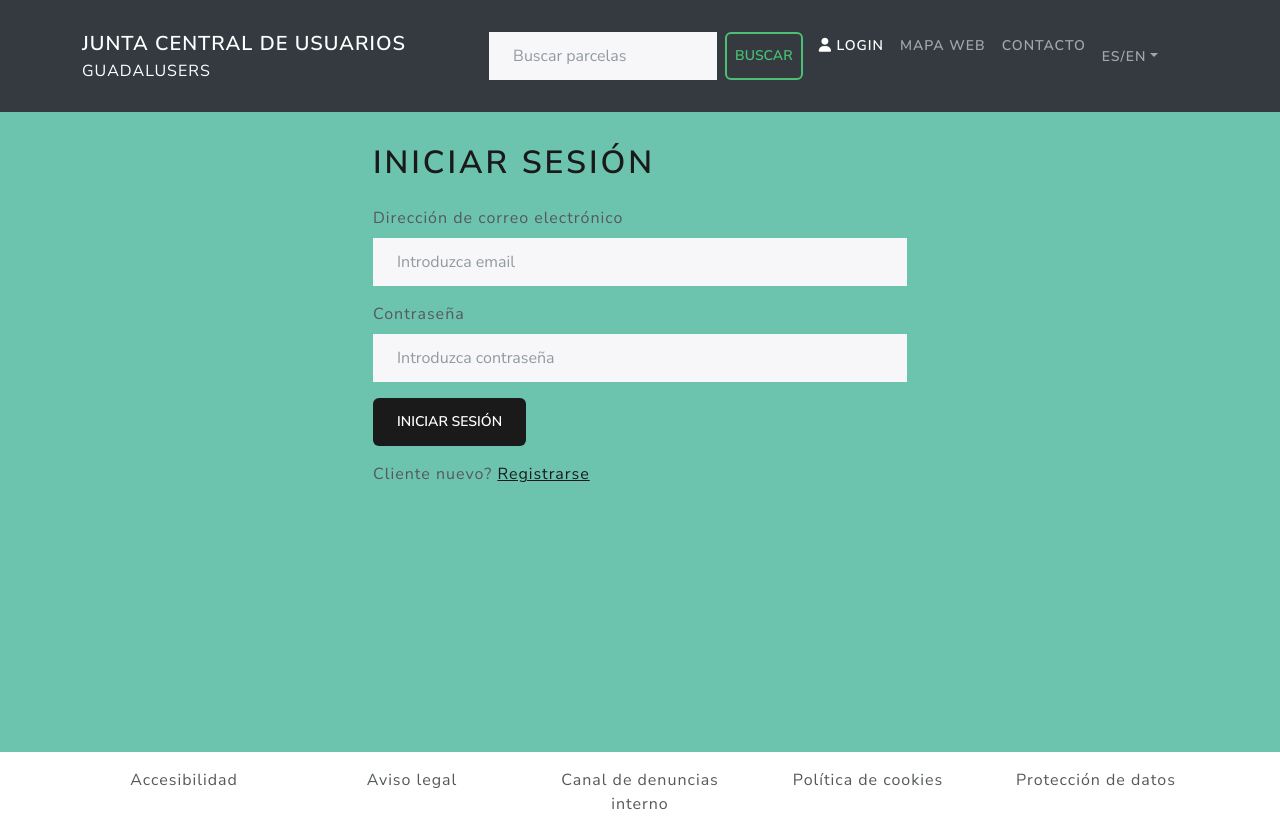
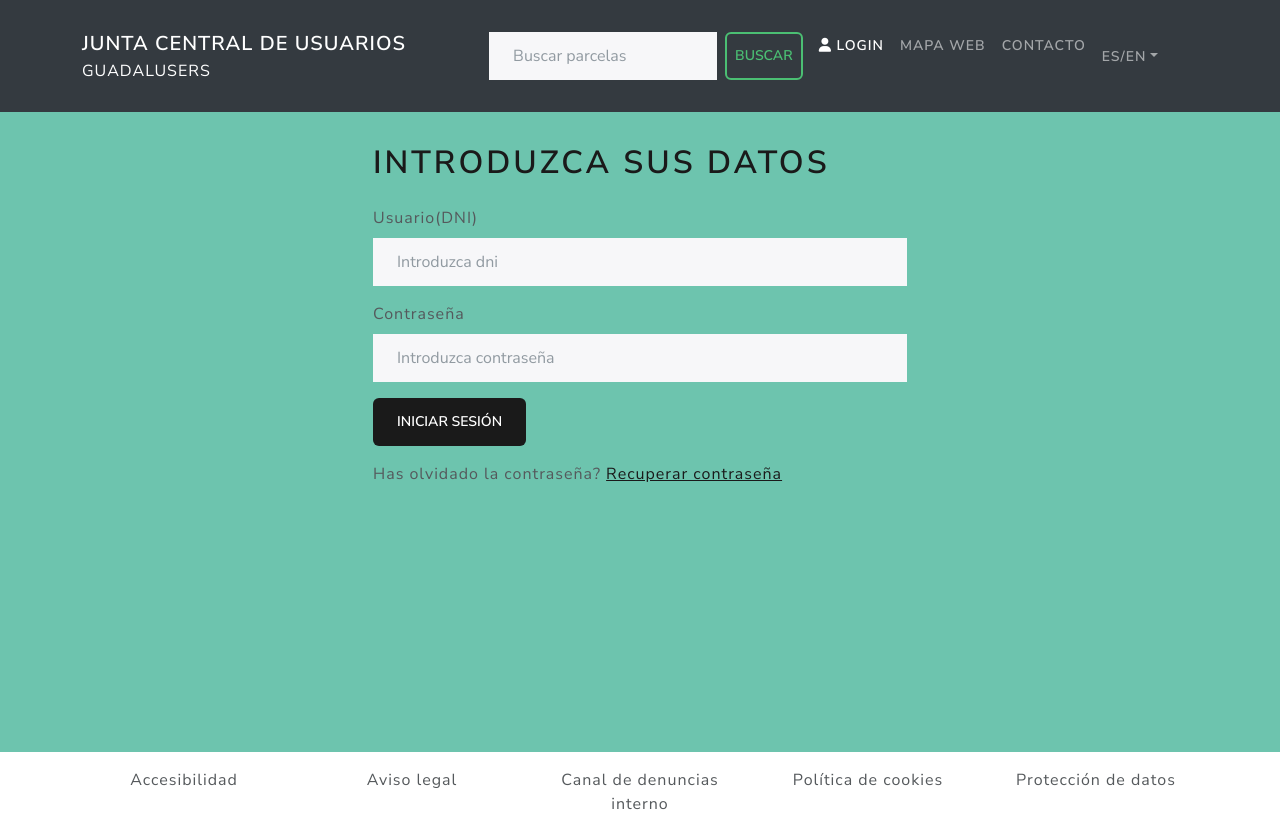
Before and after one commit to 6aligula/front_AppMalaga, a React (Create React App) app: page /login in a window 1280 px wide. Built offline with nearby package versions, Linux system fonts and the light colour scheme.

Commit message:
swap authentication email for username

```diff
--- a/src/actions/userActions.js
+++ b/src/actions/userActions.js
@@ -21,7 +21,7 @@ import {
 } from "../constants/userConstants";
 
 
-export const login = (email, password) => async (dispatch) => {
+export const login = (dni, password) => async (dispatch) => {
     try {
         dispatch({
             type: USER_LOGIN_REQUEST
@@ -36,7 +36,7 @@ export const login = (email, password) => async (dispatch) => {
 
         const { data } = await axios.post(
             '/api/users/login/',
-            { 'username': email, 'password': password },
+            { 'username': dni, 'password': password },
             config
         )
 
--- a/src/screens/LoginScreen.js
+++ b/src/screens/LoginScreen.js
@@ -8,7 +8,7 @@ import { login } from '../actions/userActions';
 import FormContainer from '../components/FormContainer';
 
 const LoginScreen = () => {
-    const [email, setEmail] = useState('');
+    const [dni, setDni] = useState('');
     const [password, setPassword] = useState('');
 
     const dispatch = useDispatch();
@@ -31,7 +31,7 @@ const LoginScreen = () => {
 
     const submitHandler = (e) => {
         e.preventDefault();
-        dispatch(login(email, password))
+        dispatch(login(dni, password))
         //console.log('submitted')
     }
 
@@ -39,19 +39,19 @@ const LoginScreen = () => {
         <>
 
             <FormContainer >
-                <h1>Iniciar Sesión</h1>
+                <h1>Introduzca sus datos</h1>
 
                 {error && <Message variant='danger'>{error}</Message>}
                 {loading && <Loader />}
 
                 <Form onSubmit={submitHandler}>
-                    <Form.Group controlId='email'>
-                        <Form.Label>Dirección de correo electrónico</Form.Label>
+                    <Form.Group controlId='dni'>
+                        <Form.Label>Usuario(DNI)</Form.Label>
                         <Form.Control
-                            type='email'
-                            placeholder='Introduzca email'
-                            value={email}
-                            onChange={(e) => setEmail(e.target.value)}
+                            type='dni'
+                            placeholder='Introduzca dni'
+                            value={dni}
+                            onChange={(e) => setDni(e.target.value)}
                         >
 
                         </Form.Control>
@@ -74,7 +74,7 @@ const LoginScreen = () => {
 
                 <Row className='py-3'>
                     <Col>
-                        Cliente nuevo? <Link to={redirect ? `/register?redirect=${redirect}` : '/register'}> Registrarse
+                        Has olvidado la contraseña? <Link to={redirect ? `/register?redirect=${redirect}` : '/register'}> Recuperar contraseña
                         </Link>
                     </Col>
                 </Row>
--- a/src/screens/ProfileScreen.js
+++ b/src/screens/ProfileScreen.js
@@ -1,7 +1,6 @@
 import React, { useState, useEffect } from 'react';
 import { useNavigate } from 'react-router-dom';
-import { Form, Button, Row, Col, Table } from 'react-bootstrap';
-import { LinkContainer } from 'react-router-bootstrap';
+import { Form, Button, Row, Col } from 'react-bootstrap';
 import { useDispatch, useSelector } from 'react-redux';
 import Loader from '../components/Loader';
 import Message from '../components/Message';
@@ -80,7 +79,6 @@ const ProfileScreen = () => {
                     <Form.Group controlId='name'>
                         <Form.Label>Nombre</Form.Label>
                         <Form.Control
-                            required
                             type='name'
                             placeholder='Introduzca nombre'
                             value={name}
@@ -92,7 +90,6 @@ const ProfileScreen = () => {
                     <Form.Group controlId='email'>
                         <Form.Label>Dirección de correo electrónico</Form.Label>
                         <Form.Control
-                            required
                             type='email'
                             placeholder='Introduzca email'
                             value={email}
```
Also changed, not shown: src/App.css (indentation only).
